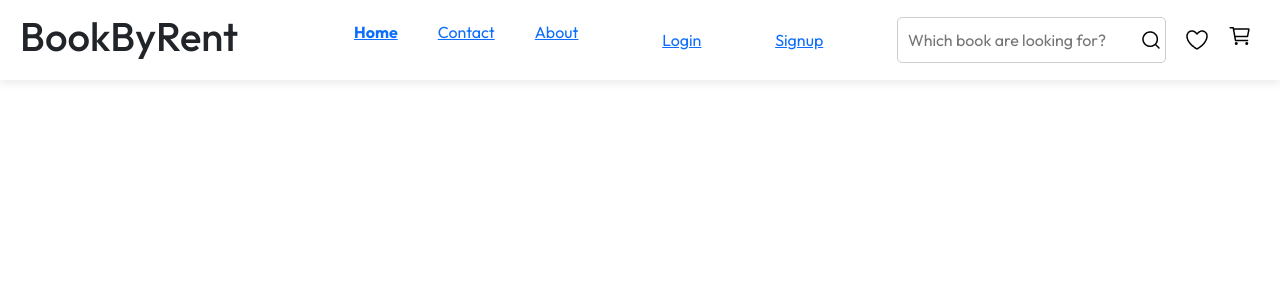
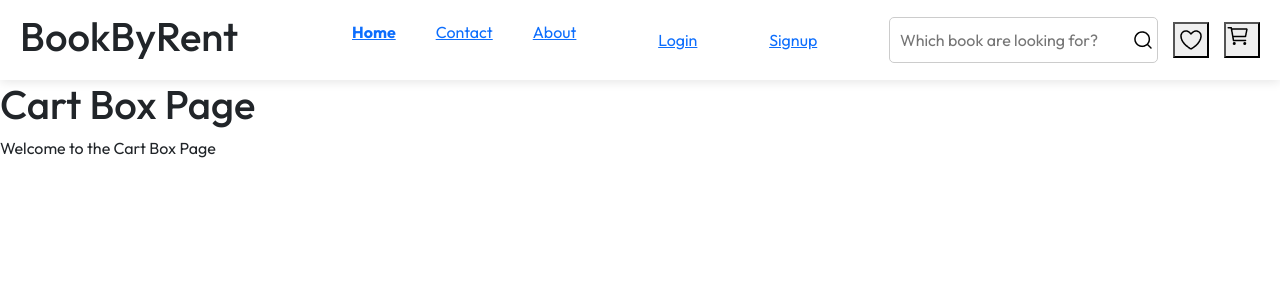
Before and after one commit to pankajkr-143/Ebook-Platform, a React (Create React App) app in the folder frontend/: page /cartBoxPage in a window 1280 px wide. Shown: the top 300 px of the page. Built offline with nearby package versions, Linux system fonts and the light colour scheme.

Commit message:
Add HeartPage and CartBoxPage components with routing in App.js

```diff
--- a/frontend/src/App.js
+++ b/frontend/src/App.js
@@ -11,6 +11,8 @@ import BookCollection from "./component/BookCollection/BookCollection";
 import BookList from "./component/Footer/bookList/bookList";
 import Footer from "./component/FooterSection/footer";
 import { AuthProvider } from "./store/auth";
+import HeartPage from "./heartPage";
+import CartBoxPage from "./cartBoxPage";
 import Signup from "./signup";
 import Login from "./login";
 import {Logout} from "./logout";
@@ -38,6 +40,8 @@ const App = () => {
             }
           />
 
+          <Route path="/heartPage" element={<HeartPage />} />
+          <Route path="/cartBoxPage" element={<CartBoxPage />}/>
           <Route path="/signup" element={<Signup />} />
           <Route path="/login" element={<Login />} />
           <Route path="/logout" element={<Logout />}/>
--- /dev/null
+++ b/frontend/src/cartBoxPage.jsx
@@ -0,0 +1,12 @@
+import React from 'react';
+
+function CartBoxPage() {
+  return (
+    <div>
+      <h1>Cart Box Page</h1>
+      <p>Welcome to the Cart Box Page</p>
+    </div>
+  );
+}
+
+export default CartBoxPage;
--- a/frontend/src/component/ExploreProduct/ProductList.jsx
+++ b/frontend/src/component/ExploreProduct/ProductList.jsx
@@ -115,7 +115,9 @@ const ProductCard = ({ product }) => {
         <Card.Img variant="top" src={product.image} className="product-img"  />
         <div className="wishlist-icons position-absolute top-0 end-0 p-2">
           <div className="d-flex flex-column gap-3">
-          <FaHeart className="icon me-2" />
+            <button>
+            <FaHeart className="icon me-2" />
+            </button>
           <FaEye className="icon" />
           </div>
 
--- a/frontend/src/component/FlashSale/FlashSale.jsx
+++ b/frontend/src/component/FlashSale/FlashSale.jsx
@@ -1,20 +1,22 @@
 import React, { useState, useEffect } from "react";
 import { Container, Row, Col, Button, Card } from "react-bootstrap";
 import { FaStar } from "react-icons/fa";
+import { useNavigate } from "react-router-dom";
 
 import './FlashSale.css'
 import { assets } from "../../image/assets";
 
 const products = [
-  { id: 1, title: "Life is a Gift", price: 120, originalPrice: 160, discount: 40, rating: 5, reviews: 88, image: `${assets.book1}`},
+  { id: 1, title: "Life is a Gift", price: 120, originalPrice: 160, discount: 40, rating: 5, reviews: 88, image: `${assets.book1}` },
   { id: 2, title: "What are you doing", price: 960, originalPrice: 1160, discount: 35, rating: 4, reviews: 75, image: `${assets.book2}` },
   { id: 3, title: "Mistery", price: 370, originalPrice: 400, discount: 30, rating: 5, reviews: 99, image: `${assets.book1}` },
   { id: 4, title: "Goals", price: 375, originalPrice: 400, discount: 25, rating: 5, reviews: 99, image: `${assets.book4}` },
-  { id: 5, title: "New Book", price: 250, originalPrice: 300, discount: 20, rating: 4, reviews: 80, image:`${assets.book1}` },
-  { id: 6, title: "Success Path", price: 420, originalPrice: 500, discount: 15, rating: 5, reviews: 150, image:`${assets.book2}` }
+  { id: 5, title: "New Book", price: 250, originalPrice: 300, discount: 20, rating: 4, reviews: 80, image: `${assets.book1}` },
+  { id: 6, title: "Success Path", price: 420, originalPrice: 500, discount: 15, rating: 5, reviews: 150, image: `${assets.book2}` }
 ];
 
 const FlashSale = () => {
+  const navigate = useNavigate();
   const [timeLeft, setTimeLeft] = useState(315596);
   const [startIndex, setStartIndex] = useState(0);
 
@@ -43,11 +45,15 @@ const FlashSale = () => {
     setStartIndex((prevIndex) => (prevIndex - 1 + products.length) % products.length);
   };
 
+  const addToList = () => {
+    navigate("/heartPage");
+  };
+
   return (
     <>
       <Container className="mt-5">
         <div className="d-flex align-items-center gap-2">
-        <img src={assets.rectangle} alt=""/>
+          <img src={assets.rectangle} alt="" />
           <h5 className="text-danger">Today's</h5>
         </div>
         <div className="d-flex justify-content-between align-items-center">
@@ -71,10 +77,14 @@ const FlashSale = () => {
                 <Card className="p-2 shadow-sm position-relative ">
                   <span className="badge bg-danger position-absolute top-0 end-0 m-2">-{product.discount}%</span>
                   <div className="inner-content-cart d-flex flex-column gap-2">
-               <img src={assets.heart} alt=""/>
-               <img src={assets.View} alt=""/>
+                    <button
+                    onClick={addToList}
+                    >
+                      <img src={assets.heart} alt="" />
+                    </button>
+                    <img src={assets.View} alt="" />
                   </div>
-                <Card.Img variant="top" src={product.image} alt={product.title} className="degin-img"/>
+                  <Card.Img variant="top" src={product.image} alt={product.title} className="degin-img" />
                   <Card.Body>
                     <Card.Title>{product.title}</Card.Title>
                     <div className="d-flex align-items-center">
@@ -98,7 +108,7 @@ const FlashSale = () => {
         <div className="text-center mt-3">
           <Button variant="danger">View All Products</Button>
         </div>
-      <hr/>
+        <hr />
       </Container>
 
     </>
--- a/frontend/src/component/Header/Header.jsx
+++ b/frontend/src/component/Header/Header.jsx
@@ -1,10 +1,11 @@
 import React, { useState, useEffect } from 'react';
-import { Link } from 'react-router-dom';
+import { Link, useNavigate } from 'react-router-dom';
 import { useAuth } from '../../store/auth';
 import './Header.css';
 import { assets } from '../../image/assets';
 
 function Header() {
+  const navigate = useNavigate();
   const { isLoggedIn, user } = useAuth();
   const [menu, setMenu] = useState("Home");
   const [isMenuOpen, setIsMenuOpen] = useState(false);
@@ -15,6 +16,15 @@ function Header() {
 
   const handleLinkClick = () => setMobileMenuOpen(false);
   const toggleDropdown = () => setDropdownOpen(!isDropdownOpen);
+
+  const heartRedirect = () => {
+    navigate("/heartPage");
+  };
+
+  const cartRedirect = () => {
+    navigate("/cartBoxPage");
+  };
+
 
   useEffect(() => {
     console.log("isLoggedIn:", isLoggedIn);
@@ -76,7 +86,7 @@ function Header() {
           <button
             onClick={toggleDropdown}
           >
-              {user ? user.fullname.firstname: "Loading..."}
+            {user ? user.fullname.firstname : "Loading..."}
           </button>
           {isDropdownOpen && (
             <div >
@@ -107,8 +117,12 @@ function Header() {
           </div>
         </div>
 
+        <button onClick={heartRedirect}>
           <img src={assets.heart} alt="" />
+        </button>
+        <button onClick={cartRedirect}>
           <img src={assets.cartBox} alt="" />
+        </button>
 
       </div>
     </div>
--- /dev/null
+++ b/frontend/src/heartPage.jsx
@@ -0,0 +1,12 @@
+import React from 'react';
+
+function HeartPage() {
+  return (
+    <div>
+      <h1>About Page</h1>
+      <p>Welcome to the Heart Page!</p>
+    </div>
+  );
+}
+
+export default HeartPage;
```
Lines whose indentation alone changed are shown as unchanged.
